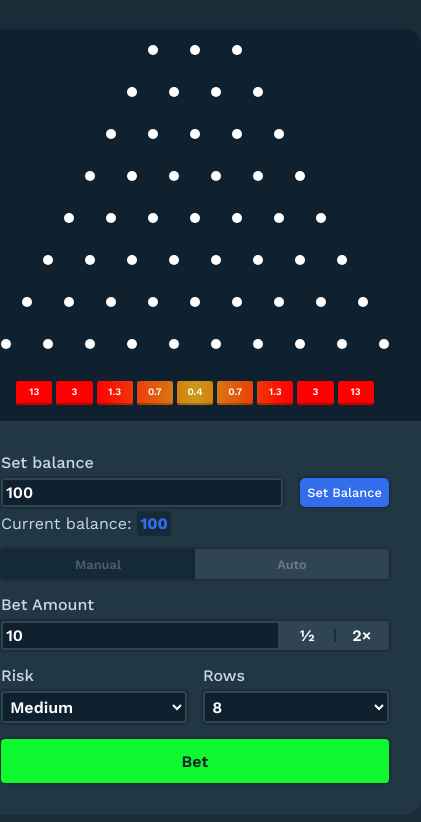
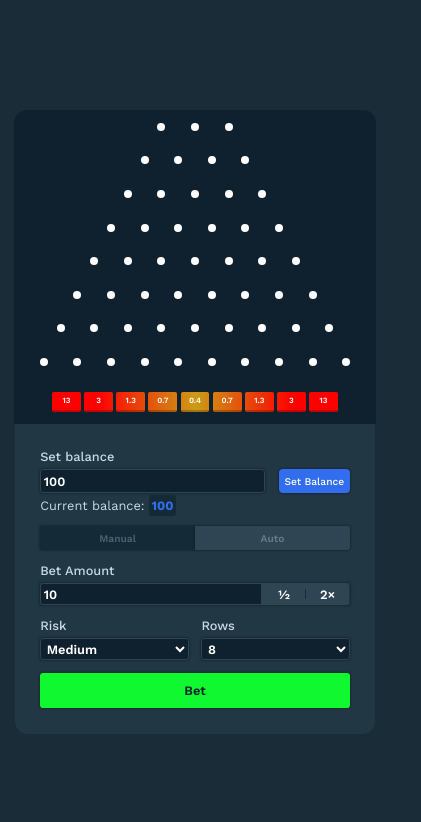
Before and after one commit to kmallari/plinko, a React (Create React App) app: page / in a window 390 px wide. Shown: the top 822 px of the page, 421 px wide, since content can reach past the window. Built offline with nearby package versions, Linux system fonts and the light colour scheme.

Commit message:
Adds mobile resonsiveness.

```diff
--- a/src/App.css
+++ b/src/App.css
@@ -22,6 +22,7 @@ html {
 }
 
 body {
+  zoom: 0.8;
   height: 100%;
   width: 100%;
   background-color: rgb(25, 44, 56);
@@ -85,3 +86,17 @@ label {
   position: absolute;
   top: 20px;
 }
+
+@media only screen and (min-width: 768px) {
+  /* For desktop: */
+  body {
+    zoom: 1;
+  }
+  .app {
+    height: 100%;
+    display: flex;
+    flex-direction: column-reverse;
+    align-items: center;
+    justify-content: center;
+  }
+}
```
